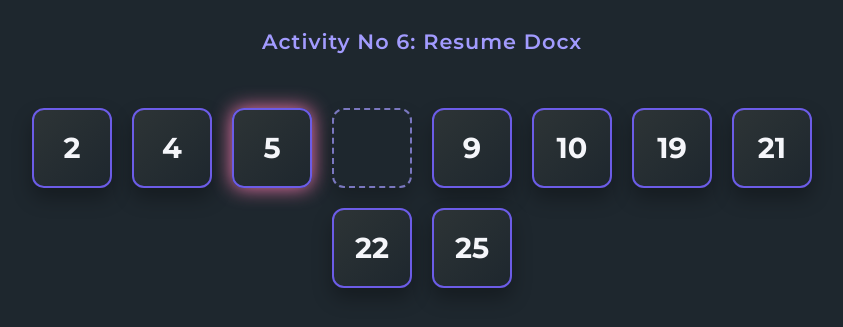
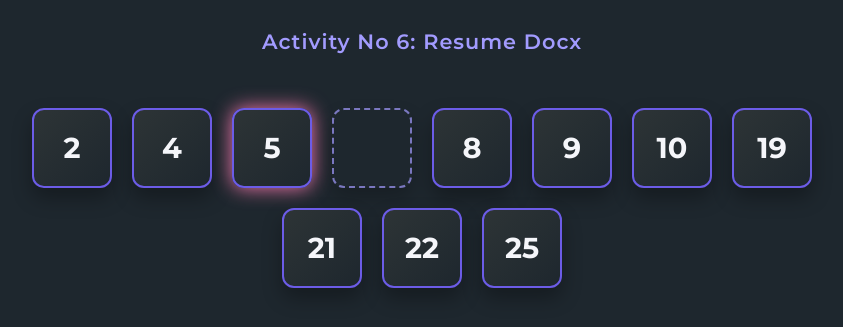
Before and after one commit to CoodeCrafters/Task_Submission, a plain HTML site: page uploadcheck_roll_call.html in a window 1280 px wide. Shown: the part 127-454 px from the top of the page, without its empty margins (218-1061 px from the left). Drawn offline with nearby package versions, Linux system fonts and the light colour scheme.

Commit message:
Update uploadcheck_roll_call.html

```diff
--- a/uploadcheck_roll_call.html
+++ b/uploadcheck_roll_call.html
@@ -200,6 +200,7 @@
         <div class="roll-block">4</div>
         <div class="roll-block glow">5</div>
         <div class="roll-block empty-block"></div>
+         <div class="roll-block">8</div>
         <div class="roll-block">9</div>
         <div class="roll-block">10</div>
         <div class="roll-block">19</div>
```
